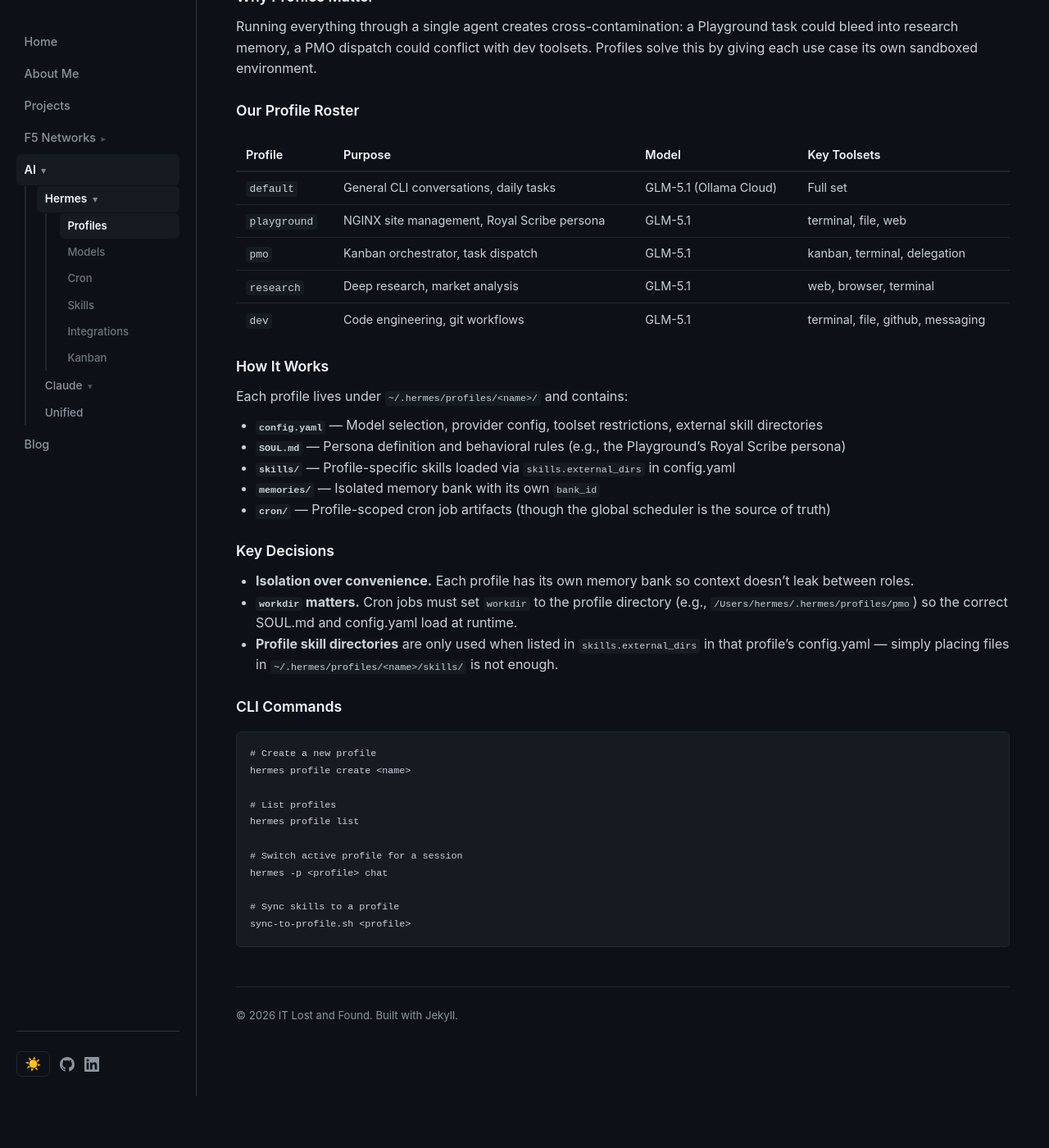
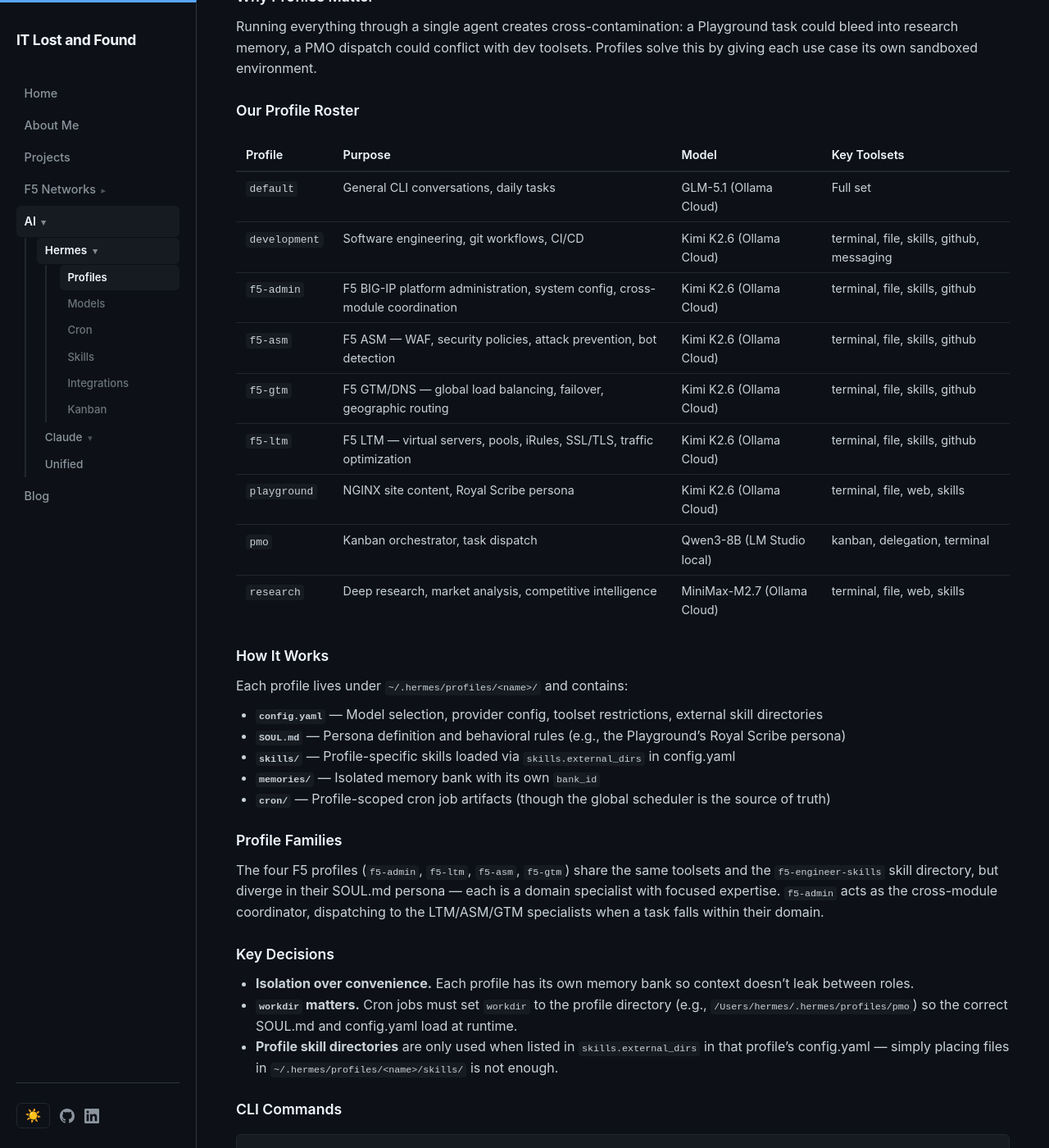
Before and after one commit to itlostandfound/Jekyll.GitHub, a Jekyll site: the page built from _pages/ai/hermes/profiles.md, in a window 1280 px wide and 1400 px high, scrolled down 266 px. Shown: the whole window at 82% size. Built offline with Jekyll 4.4.1, drawn with Linux system fonts in a browser that asks for light colours; before the commit the page ends 1603 px from its top, so only the background shows below that.

Commit message:
Add wiki-brain blog posts, update Hermes profiles and about page
- Add blog posts for TMSH and qkview wiki-brain projects
- Update Hermes profiles page
- Refine about page copy

```diff
--- a/_pages/ai/hermes/profiles.md
+++ b/_pages/ai/hermes/profiles.md
@@ -17,10 +17,14 @@ Running everything through a single agent creates cross-contamination: a Playgro
 | Profile | Purpose | Model | Key Toolsets |
 |---|---|---|---|
 | `default` | General CLI conversations, daily tasks | GLM-5.1 (Ollama Cloud) | Full set |
-| `playground` | NGINX site management, Royal Scribe persona | GLM-5.1 | terminal, file, web |
-| `pmo` | Kanban orchestrator, task dispatch | GLM-5.1 | kanban, terminal, delegation |
-| `research` | Deep research, market analysis | GLM-5.1 | web, browser, terminal |
-| `dev` | Code engineering, git workflows | GLM-5.1 | terminal, file, github, messaging |
+| `development` | Software engineering, git workflows, CI/CD | Kimi K2.6 (Ollama Cloud) | terminal, file, skills, github, messaging |
+| `f5-admin` | F5 BIG-IP platform administration, system config, cross-module coordination | Kimi K2.6 (Ollama Cloud) | terminal, file, skills, github |
+| `f5-asm` | F5 ASM — WAF, security policies, attack prevention, bot detection | Kimi K2.6 (Ollama Cloud) | terminal, file, skills, github |
+| `f5-gtm` | F5 GTM/DNS — global load balancing, failover, geographic routing | Kimi K2.6 (Ollama Cloud) | terminal, file, skills, github |
+| `f5-ltm` | F5 LTM — virtual servers, pools, iRules, SSL/TLS, traffic optimization | Kimi K2.6 (Ollama Cloud) | terminal, file, skills, github |
+| `playground` | NGINX site content, Royal Scribe persona | Kimi K2.6 (Ollama Cloud) | terminal, file, web, skills |
+| `pmo` | Kanban orchestrator, task dispatch | Qwen3-8B (LM Studio local) | kanban, delegation, terminal |
+| `research` | Deep research, market analysis, competitive intelligence | MiniMax-M2.7 (Ollama Cloud) | terminal, file, web, skills |
 
 ### How It Works
 
@@ -31,6 +35,10 @@ Each profile lives under `~/.hermes/profiles/<name>/` and contains:
 - **`skills/`** — Profile-specific skills loaded via `skills.external_dirs` in config.yaml
 - **`memories/`** — Isolated memory bank with its own `bank_id`
 - **`cron/`** — Profile-scoped cron job artifacts (though the global scheduler is the source of truth)
+
+### Profile Families
+
+The four F5 profiles (`f5-admin`, `f5-ltm`, `f5-asm`, `f5-gtm`) share the same toolsets and the `f5-engineer-skills` skill directory, but diverge in their SOUL.md persona — each is a domain specialist with focused expertise. `f5-admin` acts as the cross-module coordinator, dispatching to the LTM/ASM/GTM specialists when a task falls within their domain.
 
 ### Key Decisions
 
```
Also changed, not shown: _posts/2026-04-15-tmsh-wiki-brain.markdown (added, +49 -0 lines), _posts/2026-05-27-qkview-wiki-brain.markdown (added, +58 -0 lines), about.markdown (+8 -12 lines).
